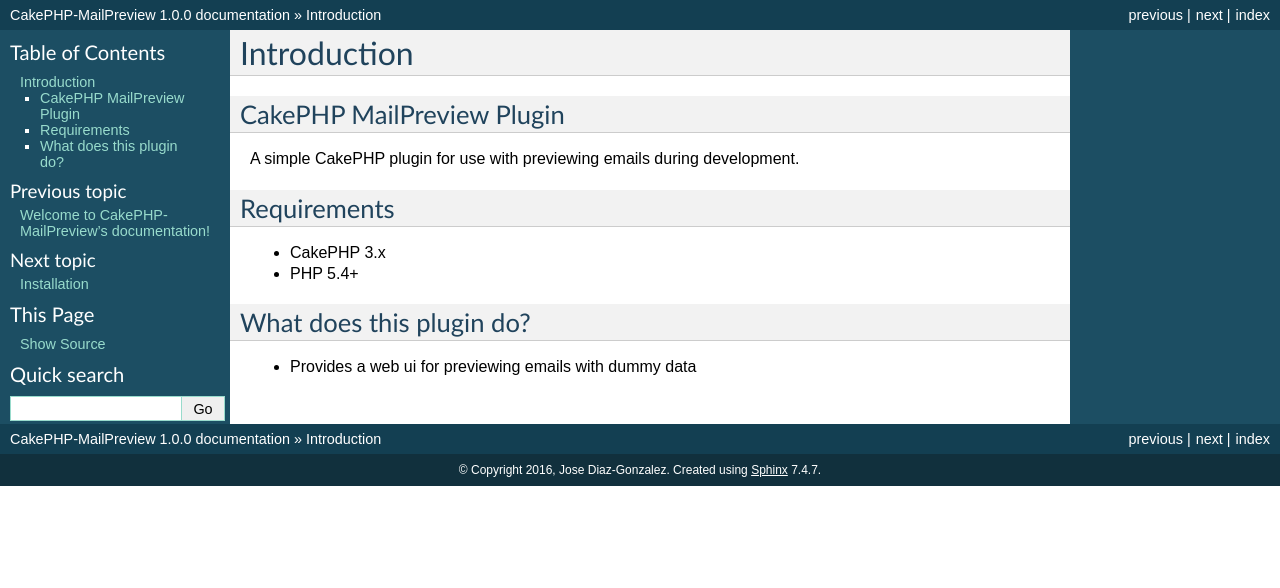
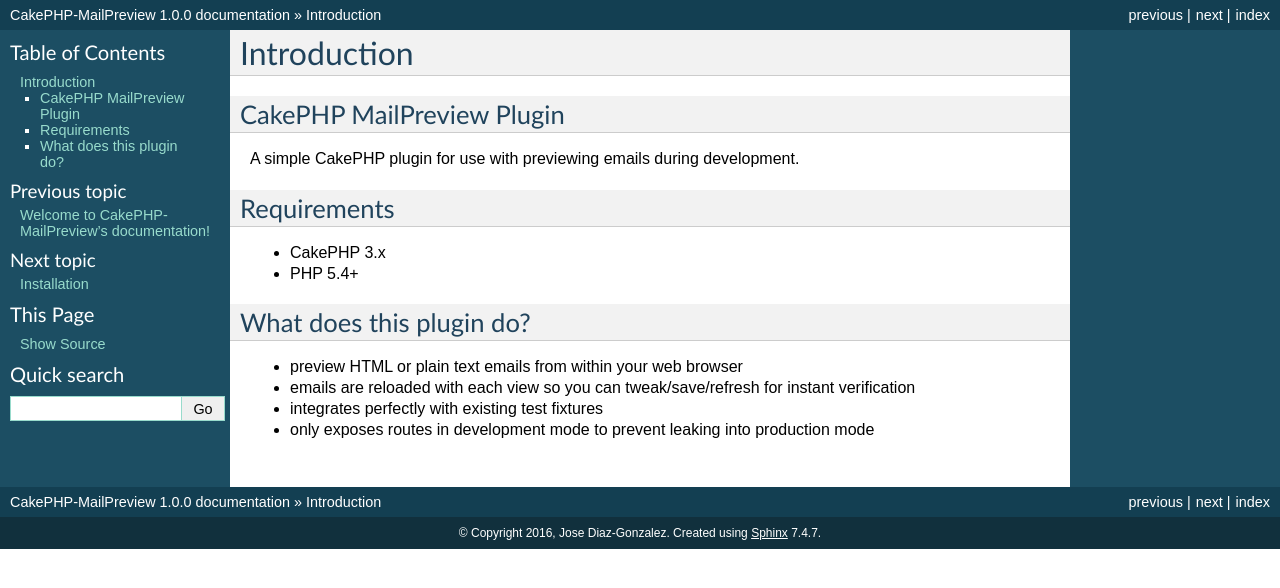
Before and after one commit to josegonzalez/cakephp-mail-preview, a Sphinx documentation site: the page built from docs/introduction.rst, in a window 1280 px wide. Shown: the top 588 px of the page. Built offline with Sphinx 7.4.7, drawn with Linux system fonts in a browser that asks for light colours.

Commit message:
Update documentation

```diff
--- a/docs/index.rst
+++ b/docs/index.rst
@@ -4,7 +4,7 @@
    contain the root `toctree` directive.
 
 Welcome to CakePHP-MailPreview's documentation!
-==========================================
+===============================================
 
 Contents:
 
--- a/docs/introduction.rst
+++ b/docs/introduction.rst
@@ -2,7 +2,7 @@
 ------------
 
 CakePHP MailPreview Plugin
-~~~~~~~~~~~~~~~~~~~~~~~
+~~~~~~~~~~~~~~~~~~~~~~~~~~
 
 A simple CakePHP plugin for use with previewing emails during development.
 
@@ -15,4 +15,7 @@
 What does this plugin do?
 ~~~~~~~~~~~~~~~~~~~~~~~~~
 
-* Provides a web ui for previewing emails with dummy data
+* preview HTML or plain text emails from within your web browser
+* emails are reloaded with each view so you can tweak/save/refresh for instant verification
+* integrates perfectly with existing test fixtures
+* only exposes routes in development mode to prevent leaking into production mode
```
Also changed, not shown: README.md (+7 -0 lines), docs/usage.rst (+4 -4 lines).
